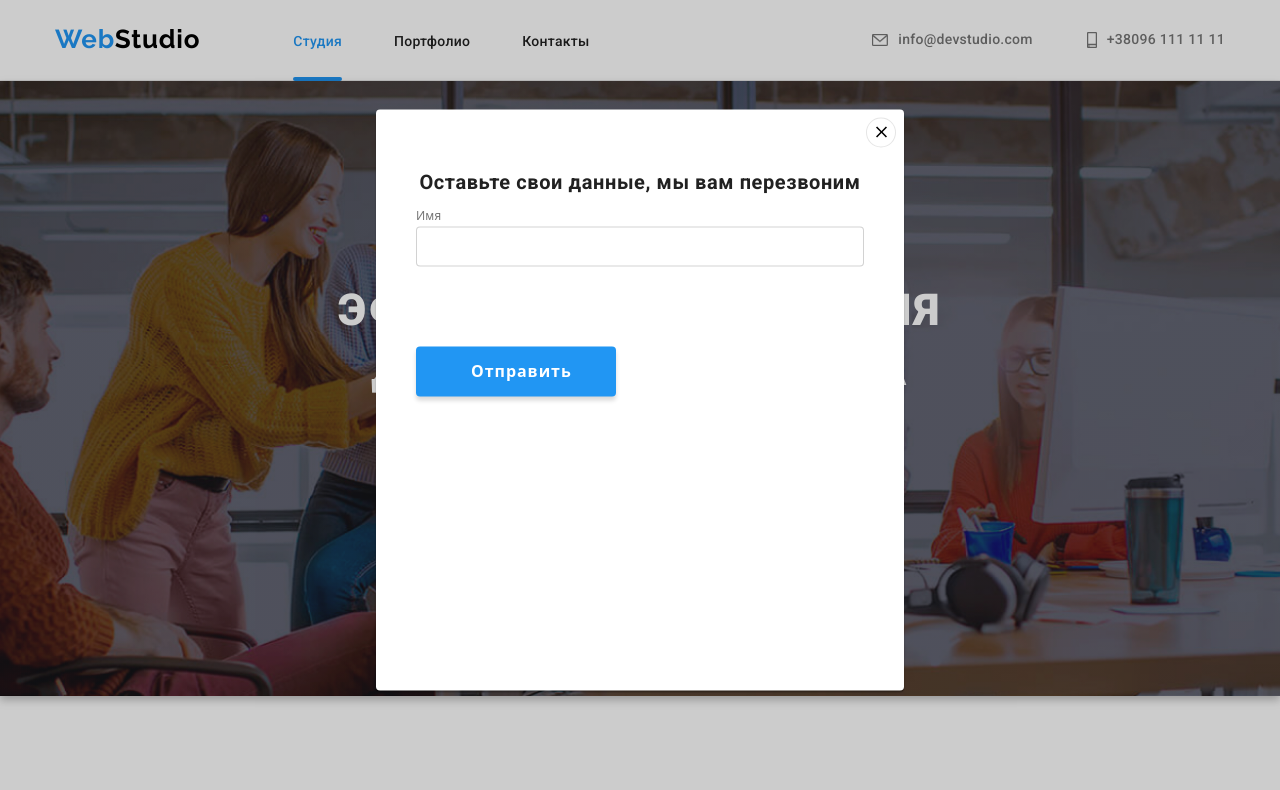
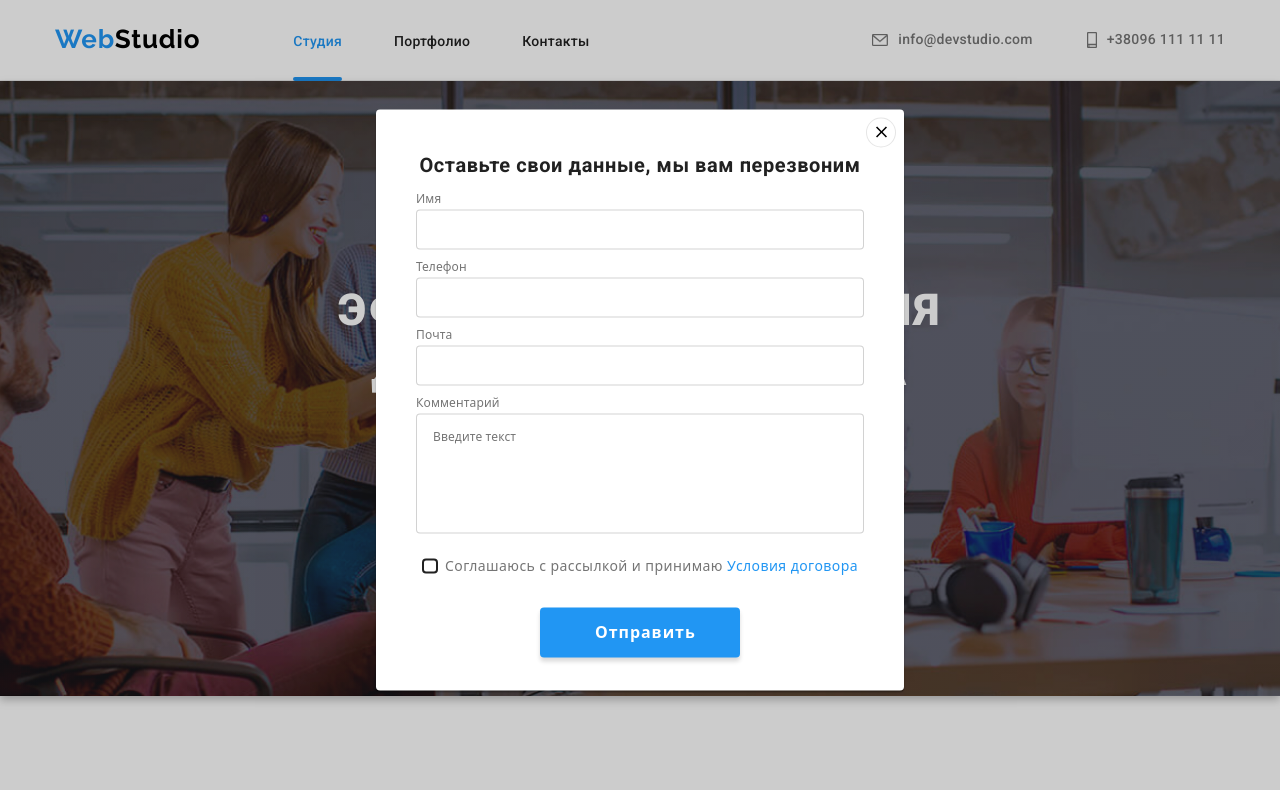
Before and after one commit to AlinaMakarenko/goit-markup-hw-06, a plain HTML site: page index.html in a window 1280 px wide. Both pictures are taken after a click on the button "Заказать услугу". Shown: the top 790 px of the page. Drawn offline with nearby package versions, Linux system fonts and the light colour scheme.

Commit message:
ховер и фокус модалки

```diff
--- a/css/style.css
+++ b/css/style.css
@@ -946,6 +946,14 @@ transition: background-color 250ms;
 
 
 }
+.modal-close-btn:hover,
+.modal-close-btn:focus,
+.modal-close-btn:active{
+  cursor: pointer;
+  fill: var(--main-color);
+}
+
+
 
 .portfolio-img{
   position: relative;
@@ -986,6 +994,7 @@ opacity: 0;
     letter-spacing: 0.03em;
     text-align: center;
     margin-bottom: 12px;
+    margin-top: 0px;
 }
 .form-modal{
    display: flex;
@@ -1006,23 +1015,26 @@ opacity: 0;
 }
 .checkbox{
   position: relative;
-    display: flex;
+    display: inline-flex;
     align-items: center;
     justify-content: start;
-    padding-left: 36px;
-    padding-right: 11px;
     margin-bottom: 30px;
+    margin-left: auto;
+    margin-right: auto;
+
 }
+
 .button-submit{
   display: block;
     padding: 10px 55px;
-    margin: 0;
+    margin: 0 auto;
     width: 200px;
     height: 50px;
     font-size: 16px;
     font-weight: 700;
     line-height: 1.87;
     letter-spacing: 0.06em;
+    text-align: center;
     cursor: pointer;
     color: var(--main-light);
     background: var(--main-color);
@@ -1031,7 +1043,12 @@ opacity: 0;
     border-radius: 4px;
     transition: background-color var(--btn-sh-duration) var(--timing-function);
 }
+.button-submit:hover,
+.button-submit:focus{
+  background-color: rgb(24, 140, 232);
+}
 .label{
+  display: flex;
   margin-bottom: 4px;
     font-weight: 400;
     font-size: 12px;
@@ -1053,3 +1070,104 @@ padding-left: 42px;
     fill: var(--corporation-color);
     transition: fill var(--btn-sh-duration) var(--timing-function);
 }
+.input-comment{
+  font-size: 12px;
+    line-height: 1.67;
+    letter-spacing: 0.01em;
+  padding: 12px 16px;
+    min-height: 120px;
+    resize: none;
+    border: 1px solid rgba(33, 33, 33, 0.2);
+    border-radius: 4px;
+    transition: border var(--btn-sh-duration) var(--timing-function);
+}
+.visually-hidden{
+  position: absolute !important;
+    clip: rect(1px 1px 1px 1px);
+    clip: rect(1px, 1px, 1px, 1px);
+    padding: 0 !important;
+    border: 0 !important;
+    height: 1px !important;
+    width: 1px !important;
+    overflow: hidden;
+}
+.link-checkbox{
+  display: flex;
+  align-items: center;
+  margin-left: auto;
+    color: var(--main-color);
+}
+.link-checkbox, .label-checkbox{
+font-size: 14px;
+    font-weight: 400;
+    line-height: 1.71;
+    letter-spacing: 0.03em;
+}
+.label-checkbox{
+  display: flex;
+    align-items: center;
+    font-size: 14px;
+    line-height: 24px;
+    color: var(--scroll-text);
+}
+   .label-checkbox ::placeholder{
+     color: rgba(117, 117, 117, 0.5);
+
+   }
+   .label-checkbox.label-checkbox::before{
+     content: "";
+     display: inline-block;
+     width: 16px;
+     height: 15px;
+     margin-right: 7px;
+     border: 2px solid var(--corporation-color);
+     border-radius: 4px;
+   }
+   .label-checkbox:hover,
+   .label-checkbox:focus{
+     cursor: pointer;
+   }
+   .checkbox-input:hover + .label-checkbox::before,
+    .checkbox-input:focus + .label-checkbox::before{
+border: 2px solid var(--main-color);
+border-radius: 4px;
+    }
+    .checkbox-input:checked + .label-checkbox::before{
+      background-image: url(../images/);
+      background-color: var(--main-color);
+      background-repeat: no-repeat;
+      background-position: center;
+      background-size: contain;
+      border: 2px solid rgba(33, 33, 33, 0);
+    }
+    .element:hover input,
+    .element:focus input{
+      outline: none;
+      cursor: pointer;
+      border: 1px solid var(--main-color);
+      border-radius: 4px;
+    }
+    .element{
+      display: flex;
+    flex-direction: column;
+    justify-content: center;
+    }
+    .element:hover .modal-svg,
+.element:focus-within .modal-svg{
+  cursor: pointer;
+  fill: var(--main-color);
+}
+.input:hover,
+  .input:focus{
+outline: none;
+      cursor: pointer;
+      border: 1px solid var(--main-color);
+      border-radius: 4px;
+  }
+  .input-comment:hover,
+  .input-comment:focus{
+    outline: none;
+      cursor: pointer;
+      border: 1px solid var(--main-color);
+      border-radius: 4px;
+  }
--- a/index.html
+++ b/index.html
@@ -392,15 +392,44 @@
     <form class="form-modal" action="">
       <div class="filed-modal">
         <label class="label" for="name">Имя</label>
+        <div class="element">
         <input class="input" type="text" name="name" id="name" autofocus autocomplete="name">
         <svg class="modal-svg" width="18" height="18">
           <use href=""></use>
         </svg>
+        </div>
       </div>
-      <div class="filed-modal"></div>
-      <div class="filed-modal"></div>
-      <div class="filed-modal-comment"></div>
-      <div class="checkbox"></div>
+      <div class="filed-modal">
+        <label class="label" for="tel">Телефон</label>
+        <div class="element">
+        <input class="input" type="tel" name="tel" id="tel" autocomplete="tel">
+        <svg class="modal-svg" width="18" height="18">
+          <use href=""></use>
+        </svg>
+        </div>
+      </div>
+      <div class="filed-modal">
+        <label class="label" for="mail">Почта</label>
+         <div class="element">
+        <input class="input" type="email" name="mail" id="mail" autocomplete="email">
+         <svg class="modal-svg" width="18" height="18">
+          <use href=""></use>
+        </svg>
+        </div>
+      </div>
+      <div class="filed-modal-comment">
+        <label class="label" for="comment">Комментарий</label>
+        <div class="element">
+        <textarea class="input-comment" placeholder="Введите текст" name="comment" id="comment"></textarea>
+        </div>
+      </div>
+      <div class="checkbox">
+        <input class="checkbox-input visually-hidden" type="checkbox" name="checkbox" id="checkbox">
+        <label class="label-checkbox" for="checkbox">Соглашаюсь с рассылкой и принимаю&nbsp;
+
+      <a class="link-checkbox" href="">Условия договора</a>
+      </label>
+      </div>
       <button class="button-submit" type="submit">Отправить</button>
     </form>
 
```
